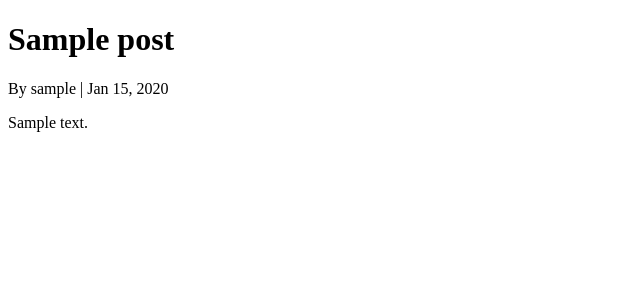
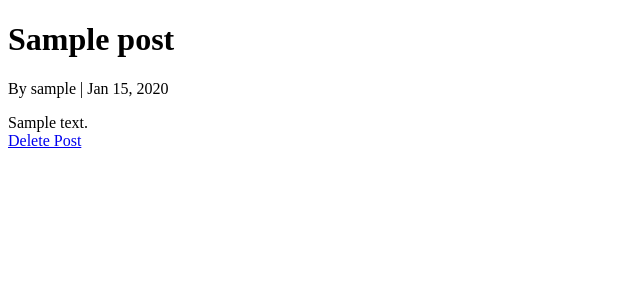
Before and after one commit to atari-monk/blog_backend, a Django app: a page that uses posts/templates/posts/post_detail.html in a window 1280 px wide. Shown: the part 44-344 px from the top of the page, without its empty margins (0-640 px from the left). Run offline with Django 5.2, Linux system fonts and the light colour scheme; tables that the repository leaves empty hold one stand-in row (values such as "Sample post").

Commit message:
Implement post deletion functionality: add delete method to Post model, create PostDeleteView, and add confirmation template

```diff
--- a/posts/models.py
+++ b/posts/models.py
@@ -23,5 +23,8 @@ class Post(models.Model):
             self.published_at = timezone.now()
         super().save(*args, **kwargs)
 
+    def delete(self, *args, **kwargs):
+        super().delete(*args, **kwargs)
+
     def __str__(self):
         return self.title
--- a/posts/templates/posts/post_detail.html
+++ b/posts/templates/posts/post_detail.html
@@ -1,7 +1,6 @@
-{% extends 'base.html' %}
-
-{% block content %}
+{% extends 'base.html' %} {% block content %}
 <h1>{{ post.title }}</h1>
 <p>By {{ post.author }} | {{ post.published_at|date:"M d, Y" }}</p>
 <div>{{ post.content_html|safe }}</div>
+<a href="{% url 'post_delete' post.pk %}" class="btn btn-danger">Delete Post</a>
 {% endblock %}
--- a/posts/urls.py
+++ b/posts/urls.py
@@ -1,11 +1,12 @@
 from django.urls import include, path
-from .views import PostListView, PostDetailView, PostCreateView, SignUpView
+from .views import PostListView, PostDetailView, PostCreateView, SignUpView, PostDeleteView
 
 urlpatterns = [
     path('', PostListView.as_view(), name='post_list'),
     path('accounts/signup/', SignUpView.as_view(), name='signup'),
     path('post/', include([
         path('new/', PostCreateView.as_view(), name='post_create'),
+        path('<int:pk>/delete/', PostDeleteView.as_view(), name='post_delete'),
         path('<slug:slug>/', PostDetailView.as_view(), name='post_detail'),
     ])),
 ]
--- a/posts/views.py
+++ b/posts/views.py
@@ -1,9 +1,9 @@
 from django.urls import reverse_lazy
-from django.views.generic import ListView, DetailView, CreateView
+from django.views.generic import ListView, DetailView, CreateView, DeleteView
+from django.contrib.auth.forms import UserCreationForm
+from django.contrib.auth.mixins import LoginRequiredMixin, UserPassesTestMixin
 from .models import Post
 from .forms import PostForm
-from django.contrib.auth.forms import UserCreationForm
-from django.views.generic import CreateView
 
 class SignUpView(CreateView):
     form_class = UserCreationForm
@@ -31,3 +31,12 @@ class PostCreateView(CreateView):
     def form_valid(self, form):
         form.instance.author = self.request.user
         return super().form_valid(form)
+
+class PostDeleteView(LoginRequiredMixin, UserPassesTestMixin, DeleteView):
+    model = Post
+    success_url = reverse_lazy('post_list')
+    template_name = 'posts/post_confirm_delete.html'
+
+    def test_func(self):
+        post = self.get_object()
+        return self.request.user == post.author or self.request.user.is_superuser
```
Also changed, not shown: posts/templates/posts/post_confirm_delete.html (added, +14 -0 lines).
